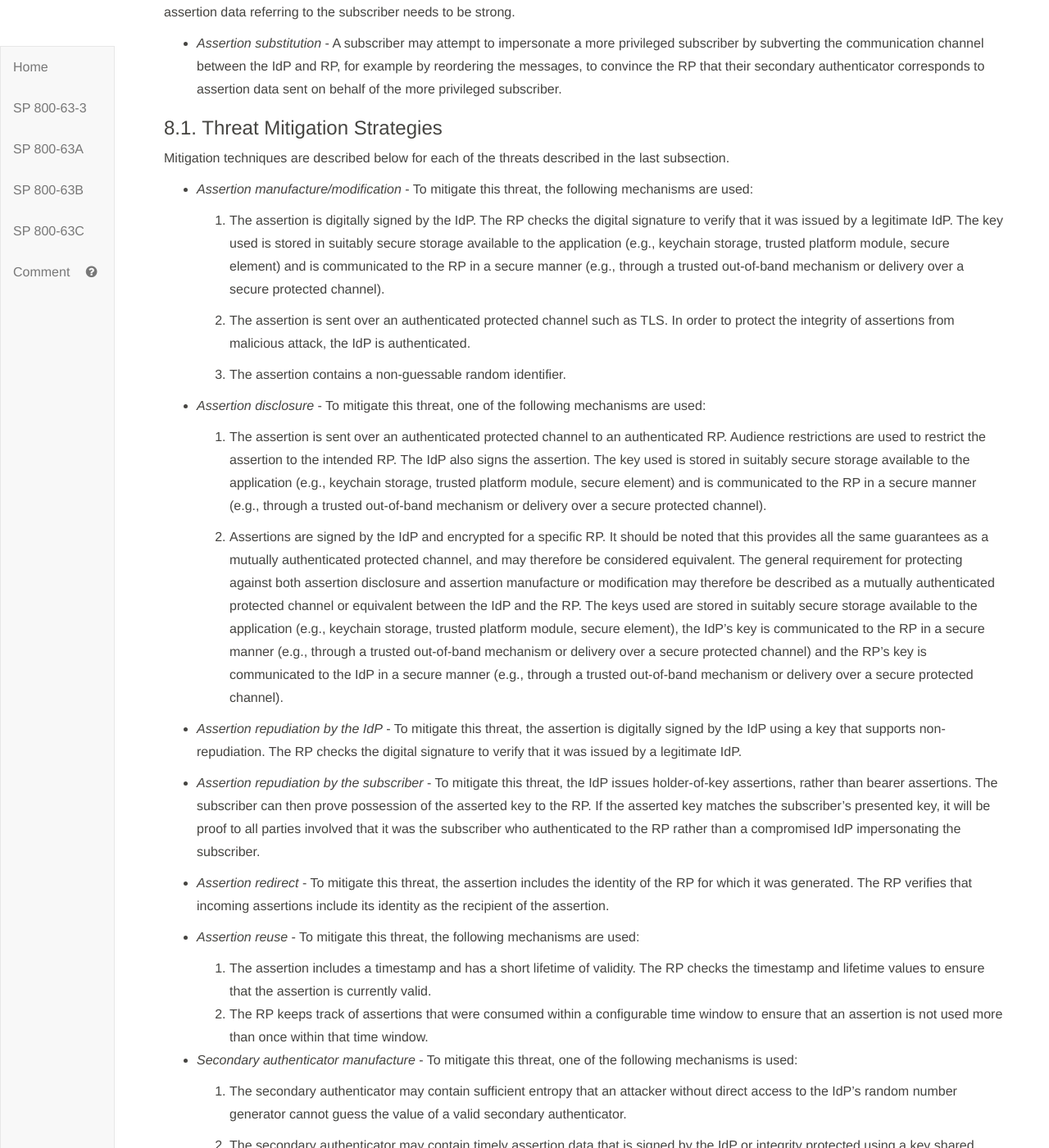
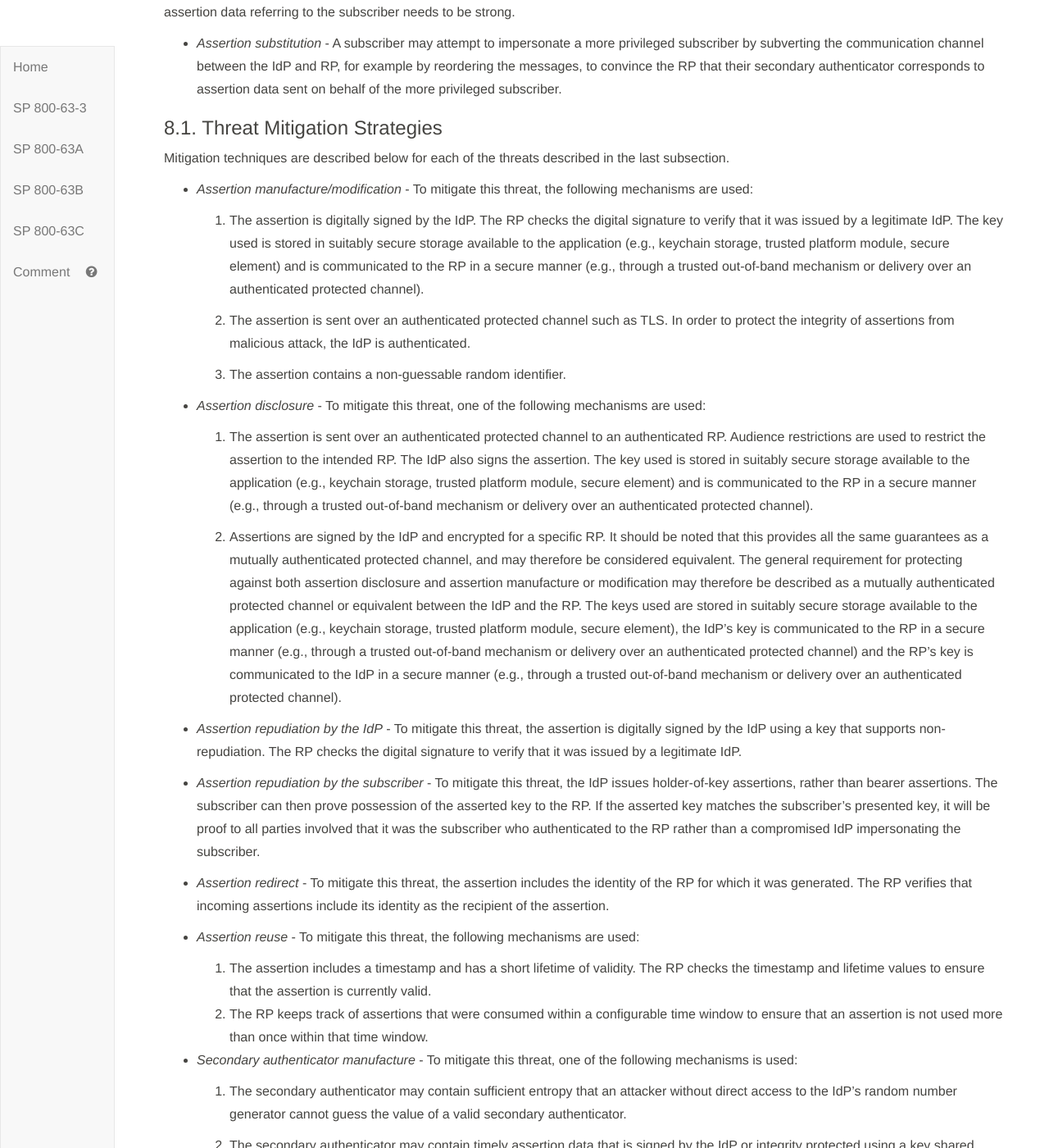
Before and after one commit to usnistgov/800-63-3, a Jekyll site: the page built from sp800-63c/sec8_security.md, in a window 1280 px wide and 1400 px high, scrolled down 1208 px. Shown: the whole window at 82% size. Built offline with Jekyll 4.4.1, drawn with Linux system fonts in a browser that asks for light colours; our own code applies the rules of GitHub Pages for plain Markdown files.

Commit message:
secure protected channel —> authenticated protected channel

```diff
--- a/sp800-63c/sec8_security.md
+++ b/sp800-63c/sec8_security.md
@@ -97,7 +97,7 @@ described in the last subsection.
     checks the digital signature to verify that it was issued by a
     legitimate IdP. The key used is stored in suitably secure storage available to the application
 	(e.g., keychain storage, trusted platform module, secure element) and is communicated to the RP in
-	a secure manner (e.g., through a trusted out-of-band mechanism or delivery over a secure protected channel).
+	a secure manner (e.g., through a trusted out-of-band mechanism or delivery over an authenticated protected channel).
 
 	2.  The assertion is sent over an authenticated protected channel such as TLS. In
     order to protect the integrity of assertions from malicious attack,
@@ -112,7 +112,7 @@ described in the last subsection.
     authenticated RP. Audience restrictions are used to restrict the assertion to the intended RP.  The IdP also signs the assertion.
 	The key used is stored in suitably secure storage available to the application
 	(e.g., keychain storage, trusted platform module, secure element) and is communicated to the RP in
-	a secure manner (e.g., through a trusted out-of-band mechanism or delivery over a secure protected channel).
+	a secure manner (e.g., through a trusted out-of-band mechanism or delivery over an authenticated protected channel).
 
 	2.  Assertions are signed by the IdP and encrypted for
     a specific RP.  It should be
@@ -123,9 +123,9 @@ described in the last subsection.
     manufacture or modification may therefore be described as a mutually authenticated protected channel or equivalent between the IdP
     and the RP. The keys used are stored in suitably secure storage available to the application
 	(e.g., keychain storage, trusted platform module, secure element), the IdP's key is communicated to the RP in a secure manner
-    (e.g., through a trusted out-of-band mechanism or delivery over a secure protected channel)
+    (e.g., through a trusted out-of-band mechanism or delivery over an authenticated protected channel)
  	and the RP's key is communicated to the IdP in
-	a secure manner (e.g., through a trusted out-of-band mechanism or delivery over a secure protected channel).
+	a secure manner (e.g., through a trusted out-of-band mechanism or delivery over an authenticated protected channel).
 
 
 -   *Assertion repudiation by the IdP* - To mitigate this threat,
```
